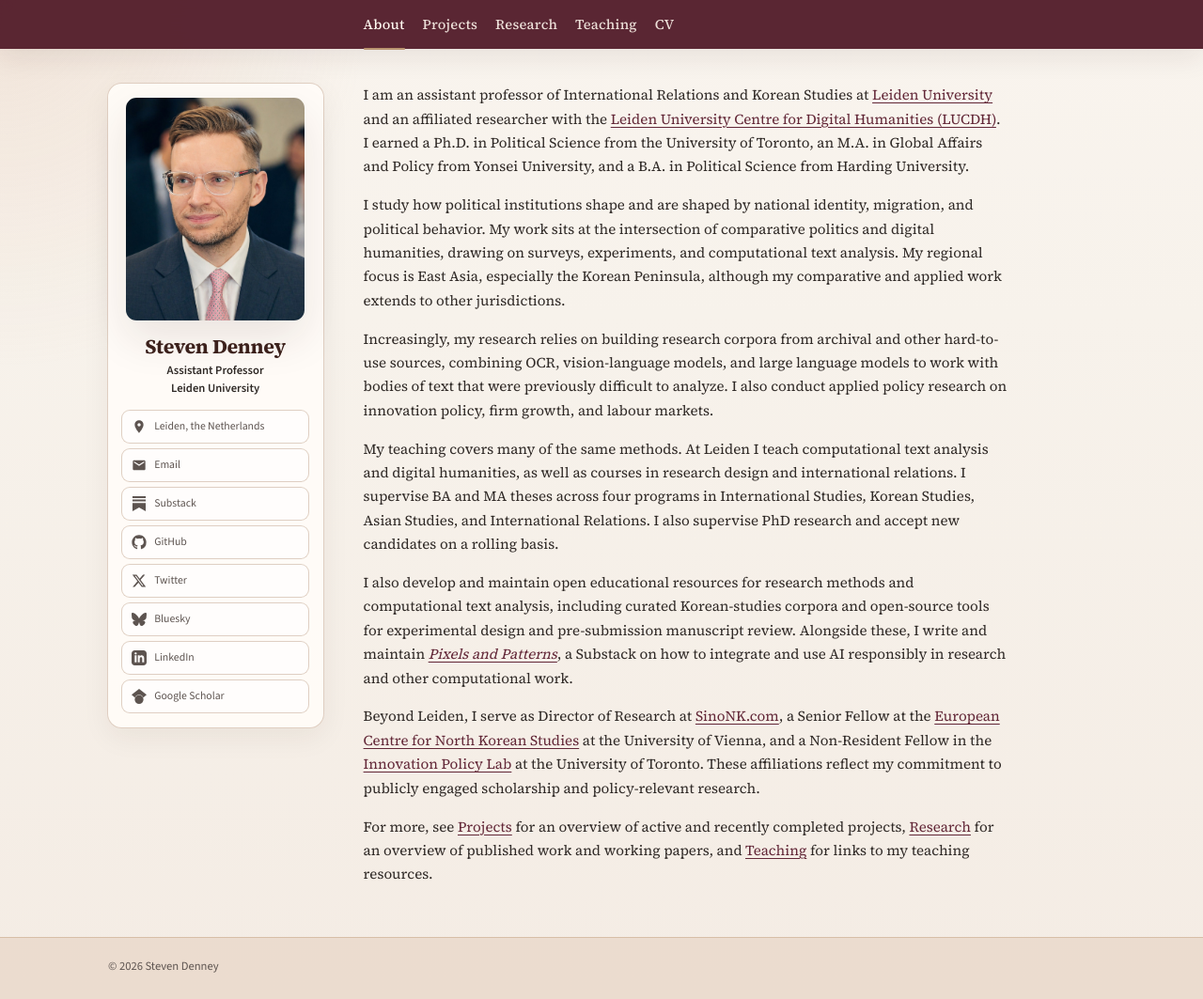
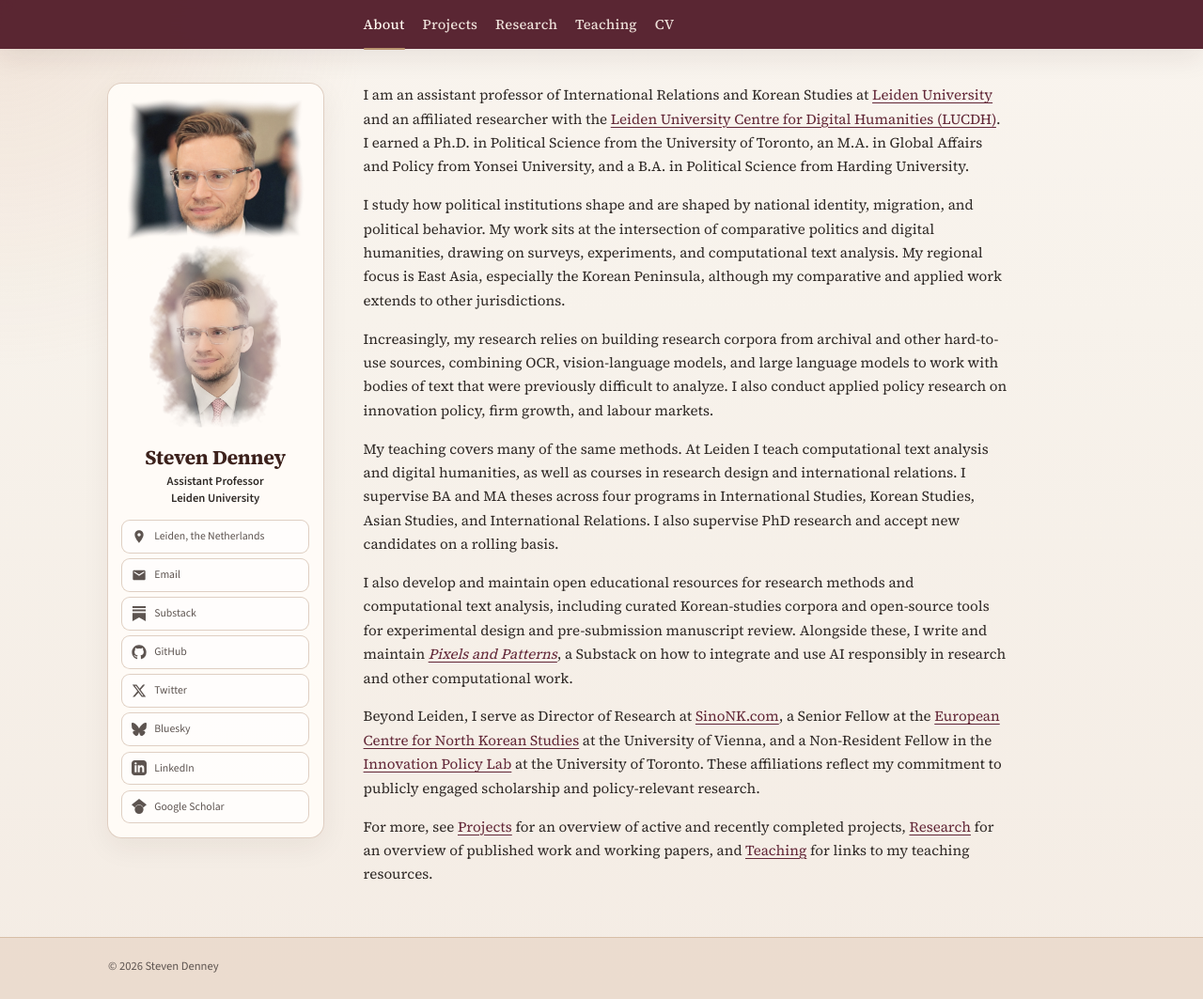
Before and after one commit to scdenney/scdenney.github.io, a Jekyll site: the page built from index.md, in a window 1280 px wide and 1063 px high. Shown: the whole window at 94% size. Built offline with Jekyll 4.4.1, drawn with Linux system fonts in a browser that asks for light colours.

Commit message:
Use a photo-and-watercolour portrait in the sidebar
The About page sidebar now shows the headshot twice: the photograph
above, and a watercolour of the same portrait below in the site's
burgundy and tan. The image has a transparent background and faded
edges, so it sits flush on the profile card instead of reading as a
framed rectangle. It shows at full height rather than cropped to 4:5.

headshot-original.jpg and .png are backups of the earlier photo.
headshot-watercolor-full.webp is the full-size master; the sidebar
loads a 600px copy.

```diff
--- a/_includes/head.html
+++ b/_includes/head.html
@@ -8,6 +8,6 @@
 <link rel="preconnect" href="https://fonts.gstatic.com" crossorigin>
 <link href="https://fonts.googleapis.com/css2?family=Source+Sans+3:wght@400;500;600;700&family=Source+Serif+4:opsz,wght@8..60,400;8..60,500;8..60,600;8..60,700&display=swap" rel="stylesheet">
 
-<link rel="stylesheet" href="{{ '/assets/css/style.css?v=20260924c' | relative_url }}">
+<link rel="stylesheet" href="{{ '/assets/css/style.css?v=20260924d' | relative_url }}">
 
 <link rel="icon" type="image/svg+xml" href="{{ '/assets/images/favicon.svg' | relative_url }}">
--- a/_includes/sidebar.html
+++ b/_includes/sidebar.html
@@ -1,6 +1,6 @@
 <aside class="sidebar">
   <div class="author-profile">
-    <img src="{{ '/assets/images/headshot.jpg' | relative_url }}" alt="Steven Denney" class="author__avatar">
+    <img src="{{ '/assets/images/headshot-watercolor.webp' | relative_url }}" alt="Steven Denney, shown as a photograph above a watercolour painting of the same portrait" class="author__avatar author__avatar--full" width="600" height="1120">
     <h1 class="author__name">Steven Denney</h1>
     <p class="author__title">Assistant Professor<br>Leiden University</p>
 
--- a/assets/css/style.css
+++ b/assets/css/style.css
@@ -380,6 +380,15 @@ hr {
   box-shadow: var(--shadow-md);
 }
 
+/* A tall composition shown whole instead of cropped to 4:5. */
+.author__avatar--full {
+  height: auto;
+  aspect-ratio: auto;
+  border-radius: 0;
+  object-fit: contain;
+  box-shadow: none;
+}
+
 .author__name {
   margin-bottom: 0.2rem;
   color: var(--color-heading);
```
Also changed, not shown: assets/images/headshot-original.jpg (added), assets/images/headshot-original.png (added), assets/images/headshot-watercolor-full.webp (added), assets/images/headshot-watercolor.webp (added).
